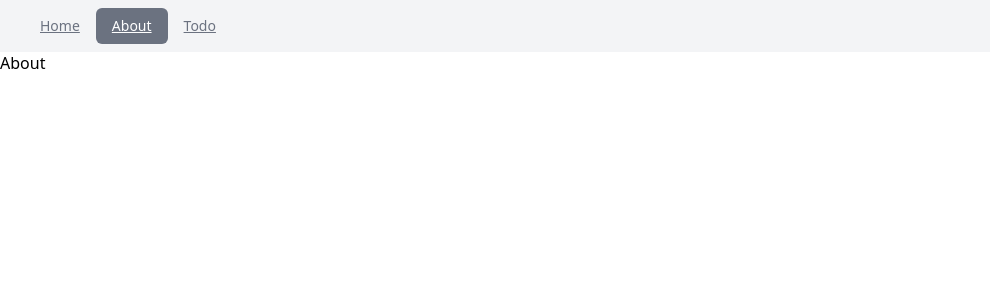
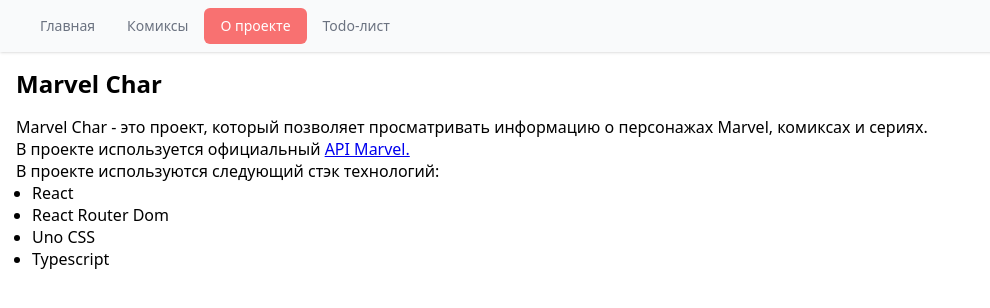
Before and after one commit to luvor/sponge, a React (Vite) app: page /about in a window 1280 px wide. Shown: the top 308 px of the page, without its empty margins (0-990 px from the left). Built offline with nearby package versions, Linux system fonts and the light colour scheme; no server answers.

Commit message:
feat: comicsList + Page + AboutPage

```diff
--- a/index.html
+++ b/index.html
@@ -4,7 +4,7 @@
     <meta charset="UTF-8" />
     <link rel="icon" type="image/svg+xml" href="/vite.svg" />
     <meta name="viewport" content="width=device-width, initial-scale=1.0" />
-    <title>Vite + React + TS</title>
+    <title>Marvel Char</title>
   </head>
   <body>
     <div id="root"></div>
--- a/src/components/CharacterCard.tsx
+++ b/src/components/CharacterCard.tsx
@@ -8,7 +8,7 @@
   const [collapsed, setCollapsed] = useState(true)
   return (
     <Link className="decoration-none text-black" to={`/character/${character.id}`}>
-      <div className="border max-w-[300px] animate-bounce-alt animate-count-1 animate-duration-1s shadow-md rounded-md overflow-hidden border-gray-100 mb-4">
+      <div className="border-1px border-solid hover:shadow-lg hover:border-red-300 duration-300 max-w-[300px] animate-bounce-alt animate-count-1 animate-duration-1s shadow-md rounded-md overflow-hidden border-transparent mb-4">
         <img className="max-w-full" src={`${character.thumbnail.path}.${character.thumbnail.extension}`} alt={character.name} />
         <div className="p-2">
           <h2 className="text-xl font-bold">{character.name}</h2>
@@ -17,7 +17,14 @@
 
           {character.comics.items.length > 0 && (
             <div className="flex flex-col duration-300 cursor-pointer">
-              <p className="px-6 py-1 flex justify-between items-center text-white mt-2 font-bold bg-red-400 rounded select-none" onClick={() => setCollapsed(!collapsed)}>
+              <p
+                className="px-6 py-1 flex justify-between items-center text-white mt-2 font-bold bg-red-400 rounded select-none"
+                onClick={(e) => {
+                  e.preventDefault()
+                  e.stopPropagation()
+                  setCollapsed(!collapsed)
+                }}
+              >
                 Comics{' '}
                 <span>
                   <IconArrowDown className={collapsed ? 'rotate-0 w-6 h-6 transition-all duration-300' : '-rotate-180 w-6 h-6 transition-all duration-300'} />
--- a/src/components/ComicsCard.tsx
+++ b/src/components/ComicsCard.tsx
@@ -1,11 +1,33 @@
+import { Link } from 'react-router-dom'
 import { Comic } from '../types'
 
-export default function ComicsCard({ comic }: { comic: Comic }) {
+export default function ComicsCard({ comic, size }: { comic: Comic; size: string }) {
+  const styles = {
+    small: {
+      gridRowEnd: 'span 26',
+    },
+    medium: {
+      gridRowEnd: 'span 34',
+    },
+    large: {
+      gridRowEnd: 'span 50',
+    },
+  } as { [key: string]: React.CSSProperties }
   return (
-    <div className="flex flex-col items-center justify-center space-y-2">
-      <img src={`${comic.thumbnail.path}.${comic.thumbnail.extension}`} alt={comic.title} className="w-1/2" />
-      <h2 className="text-xl font-bold">{comic.title}</h2>
-      <p>{comic.description}</p>
-    </div>
+    <Link
+      style={{
+        ...styles[size],
+      }}
+      className="group decoration-none m-1 border-0.1px border-gray-100 border-solid flex items-center overflow-hidden  text-black"
+      to={`/comics/${comic.id}`}
+    >
+      <div className="relative">
+        <img src={`${comic.thumbnail.path}.${comic.thumbnail.extension}`} alt={comic.title} className="object-contain w-full h-full bg-black" />
+        {/* on hover show comics title */}
+        <div className="absolute duration-300 top-0 left-0 w-full h-full group-hover:bg-black bg-transparent group-hover:bg-opacity-50 group-hover:text-white text-transparent text-center flex justify-center items-center">
+          <h2 className="text-2xl font-bold">{comic.title}</h2>
+        </div>
+      </div>
+    </Link>
   )
 }
--- /dev/null
+++ b/src/components/ComicsList.tsx
@@ -0,0 +1,39 @@
+import ComicsCard from './ComicsCard'
+
+import { Comic } from '../types'
+
+export default function ComicsList({ comics, isLoading }: { comics: Comic[]; isLoading: boolean }) {
+  // make pinterest style grid with 3 columns in tailwind
+  const styles = {
+    pin_container: {
+      margin: 0,
+      padding: 0,
+      width: '100%',
+      minHeight: '100vh',
+      display: 'grid',
+      gridTemplateColumns: 'repeat(auto-fill, 250px)',
+      gridAutoRows: '10px',
+      position: 'absolute',
+      left: '50%',
+      transform: 'translateX(-50%)',
+      justifyContent: 'center',
+      backgroundColor: 'black',
+      overflow: 'hidden',
+    },
+  } as { [key: string]: React.CSSProperties }
+
+  return (
+    <div style={styles.pin_container}>
+      {isLoading ? (
+        <div>Загружаем...</div>
+      ) : (
+        comics.map((comic: any) => {
+          const random = Math.floor(Math.random() * 3)
+          const sizes = ['small', 'medium', 'large']
+          let size = sizes[random]
+          return <ComicsCard key={comic.id} comic={comic} size={size} />
+        })
+      )}
+    </div>
+  )
+}
--- a/src/components/layout/Navbar.tsx
+++ b/src/components/layout/Navbar.tsx
@@ -1,13 +1,22 @@
-import { NavLink } from "react-router-dom";
+import { NavLink } from 'react-router-dom'
 
 function App() {
-  const linkStyle = 'px-4 py-2 text-sm font-medium text-gray-500 hover:decoration-none rounded-md'
-  const activeLinkStyle = 'px-4 py-2 text-sm font-medium text-white bg-gray-500 rounded-md'
+  const linkStyle = 'duration-300 px-4 py-2 text-sm font-medium text-gray-500 decoration-none hover:decoration-underline rounded-md'
+  const activeLinkStyle = 'duration-300 px-4 py-2 text-sm font-medium !text-white bg-red-400 rounded-md'
   return (
-    <nav className="flex px-6 py-2 bg-gray-100">
-      <NavLink to="/" className={({isActive}) => isActive ? linkStyle + ' ' + activeLinkStyle : linkStyle} >Home</NavLink>
-      <NavLink to="/about" className={({isActive}) => isActive ? linkStyle + ' ' + activeLinkStyle : linkStyle} >About</NavLink>
-      <NavLink to="/todo" className={({isActive}) => isActive ? linkStyle + ' ' + activeLinkStyle : linkStyle} >Todo</NavLink>
+    <nav className="flex px-6 py-2 bg-gray-50 shadow">
+      <NavLink to="/" className={({ isActive }) => (isActive ? linkStyle + ' ' + activeLinkStyle : linkStyle)}>
+        Главная
+      </NavLink>
+      <NavLink to="/comics" className={({ isActive }) => (isActive ? linkStyle + ' ' + activeLinkStyle : linkStyle)}>
+        Комиксы
+      </NavLink>
+      <NavLink to="/about" className={({ isActive }) => (isActive ? linkStyle + ' ' + activeLinkStyle : linkStyle)}>
+        О проекте
+      </NavLink>
+      <NavLink to="/todo" className={({ isActive }) => (isActive ? linkStyle + ' ' + activeLinkStyle : linkStyle)}>
+        Todo-лист
+      </NavLink>
     </nav>
   )
 }
--- /dev/null
+++ b/src/pages/AboutPage.tsx
@@ -0,0 +1,21 @@
+export default function AboutPage() {
+  // write big text about Marvel API project on React and Tailwind CSS in russian
+  return (
+    <div className="p-4 max-w-full">
+      <h1 className="text-2xl font-bold mb-4">Marvel Char</h1>
+      <p>Marvel Char - это проект, который позволяет просматривать информацию о персонажах Marvel, комиксах и сериях.</p>
+      <p>
+        В проекте используется официальный <a href="https://developer.marvel.com/docs#!/public/getCreatorCollection_get_0">API Marvel.</a>
+      </p>
+      <p>В проекте используются следующий стэк технологий:</p>
+      <ul className="px-4">
+        <li>React</li>
+        <li>React Router Dom</li>
+
+        <li>Uno CSS</li>
+
+        <li>Typescript</li>
+      </ul>
+    </div>
+  )
+}
--- a/src/pages/comics/ComicsDetailPage.tsx
+++ b/src/pages/comics/ComicsDetailPage.tsx
@@ -1,5 +1,5 @@
 import { useEffect, useState } from 'react'
-import { useParams } from 'react-router-dom'
+import { Link, useParams } from 'react-router-dom'
 
 import MarvelService from '../../services/MarvelService'
 
@@ -38,9 +38,9 @@
                 {comics.characters &&
                   comics.characters.items.map((character: CharacterSummary) => (
                     <div key={character.name} className="flex flex-row mt-2">
-                      <a className="block w-full hover:bg-gray-50 pt-1 decoration-none hover:text-red-400 text-black" href={`/characters/${character.resourceURI.split('/').at(-1)}`}>
+                      <Link className="block w-full hover:bg-gray-50 pt-1 decoration-none hover:text-red-400 text-black" to={`/character/${character.resourceURI.split('/').at(-1)}`}>
                         {character.name}
-                      </a>
+                      </Link>
                     </div>
                   ))}
               </div>
--- /dev/null
+++ b/src/pages/comics/ComicsListPage.tsx
@@ -0,0 +1,24 @@
+import { useEffect, useState } from 'react'
+
+import ComicsList from '../../components/ComicsList'
+
+import MarvelService from '../../services/MarvelService'
+
+export default function ComicsListPage() {
+  const [comics, setComics] = useState<any>([])
+  const [loading, setLoading] = useState(true)
+
+  useEffect(() => {
+    MarvelService.getComics().then((res) => {
+      setComics(res.data.data.results)
+      setLoading(false)
+      console.log(res.data.data.results)
+    })
+  }, [])
+  return (
+    <div className="p-4 max-w-full bg-black text-white">
+      <h1 className="text-2xl font-bold mb-4">Комиксы Marvel</h1>
+      <ComicsList comics={comics} isLoading={loading} />
+    </div>
+  )
+}
--- a/src/services/MarvelService.ts
+++ b/src/services/MarvelService.ts
@@ -3,6 +3,9 @@
 class MarvelService {
   getCharacters() {
     return api.get('/characters')
+  }
+  getComics() {
+    return api.get('/comics')
   }
   getCharacterById(id: number) {
     return api.get(`/characters/${id}`)
```
Also changed, not shown: src/router/index.tsx (+7 -1 lines).
